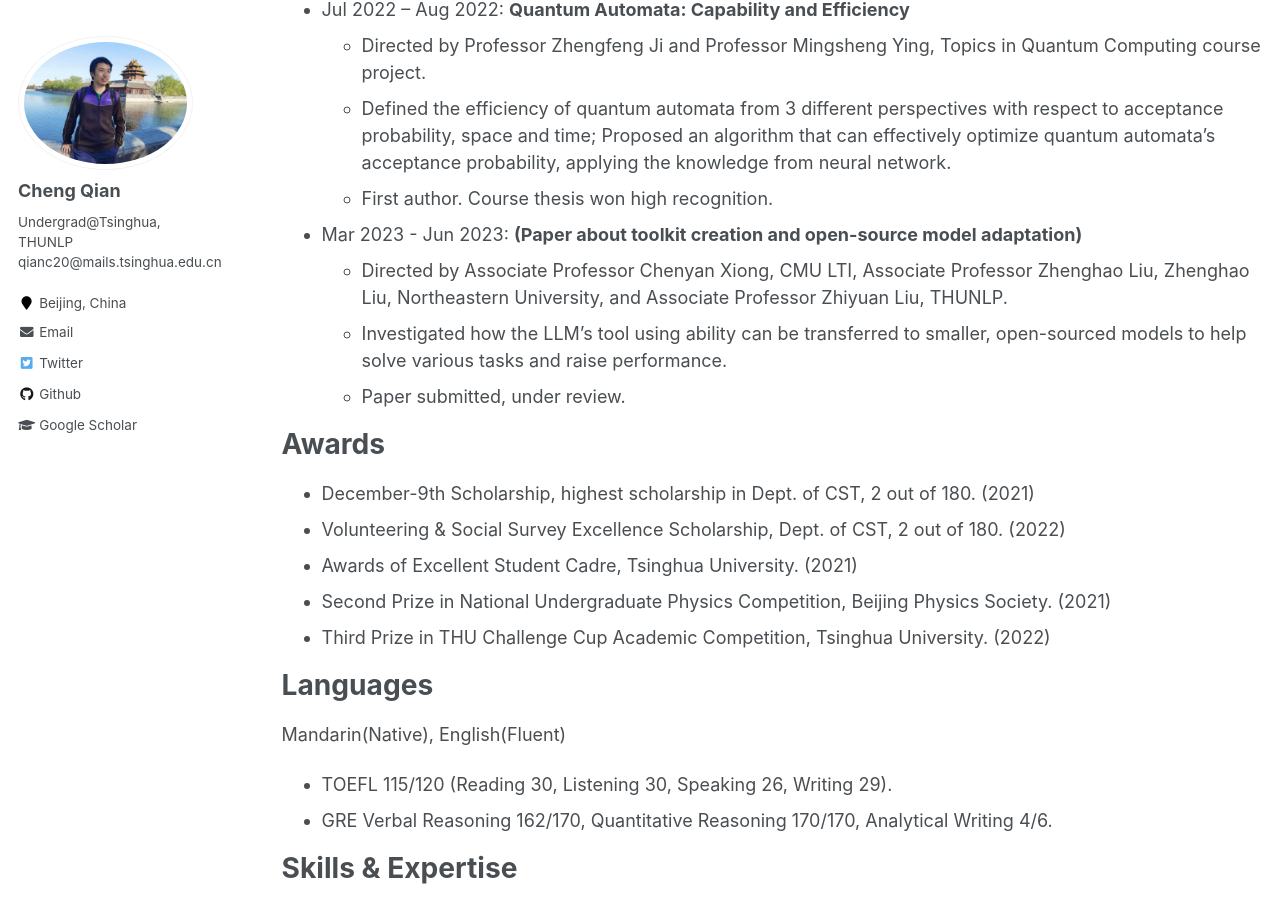
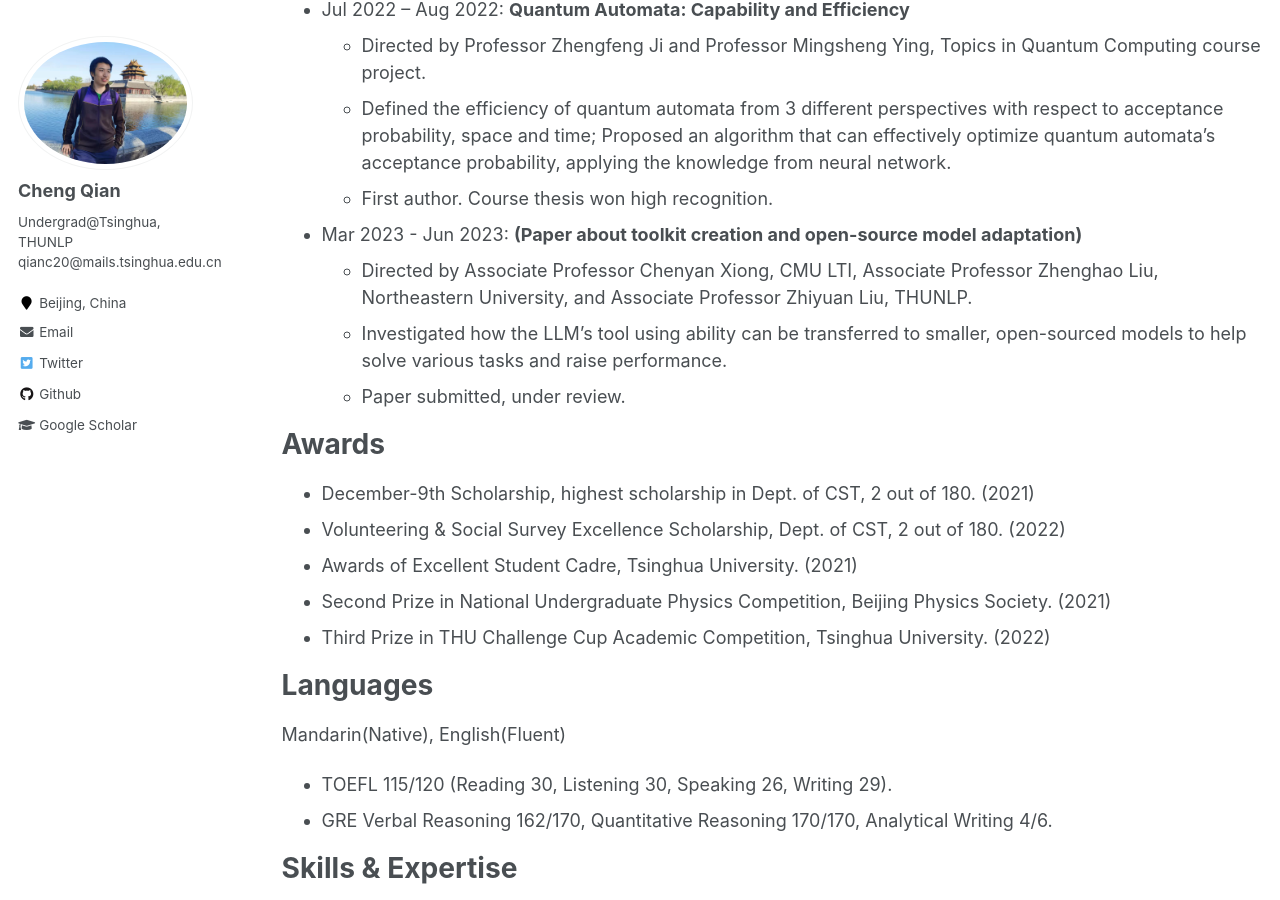
Before and after one commit to qiancheng0/qiancheng0.github.io, a Jekyll site: the page built from _pages/cv.md, in a window 1280 px wide and 900 px high, scrolled down 2779 px. Built offline with Jekyll 4.4.1, drawn with Linux system fonts in a browser that asks for light colours.

```diff
--- a/_pages/cv.md
+++ b/_pages/cv.md
@@ -82,7 +82,7 @@
   * First author. Course thesis won high recognition.
 
 * Mar 2023 - Jun 2023: **(Paper about toolkit creation and open-source model adaptation)**
-  * Directed by Associate Professor Chenyan Xiong, CMU LTI, Associate Professor Zhenghao Liu, Zhenghao Liu, Northeastern University, and Associate Professor Zhiyuan Liu, THUNLP.
+  * Directed by Associate Professor Chenyan Xiong, CMU LTI, Associate Professor Zhenghao Liu, Northeastern University, and Associate Professor Zhiyuan Liu, THUNLP.
   * Investigated how the LLM's tool using ability can be transferred to smaller, open-sourced models to help solve various tasks and raise performance.
   * Paper submitted, under review.
 
```
